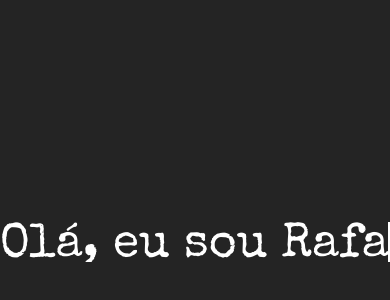
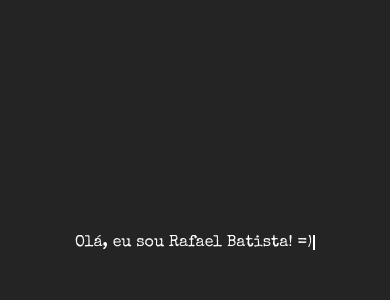
Before and after one commit to rafaabatistas/Animacao-de-digitacao-com-CSS, a plain HTML site: page index.html in a window 390 px wide. Shown: the part 180-480 px from the top of the page. Drawn offline with nearby package versions, Linux system fonts and the light colour scheme.

Commit message:
feat-responsivo

```diff
--- a/CSS/style.css
+++ b/CSS/style.css
@@ -44,3 +44,17 @@ body {
         border-right-color: transparent;
     }
 }
+
+@media (max-width: 768px) {
+    .line {
+        font-size: 2em;
+        height: 30px;
+    }
+}
+
+@media (max-width: 492px) {
+    .line {
+        font-size: 1em;
+        height: 15px;
+    }
+}
```
